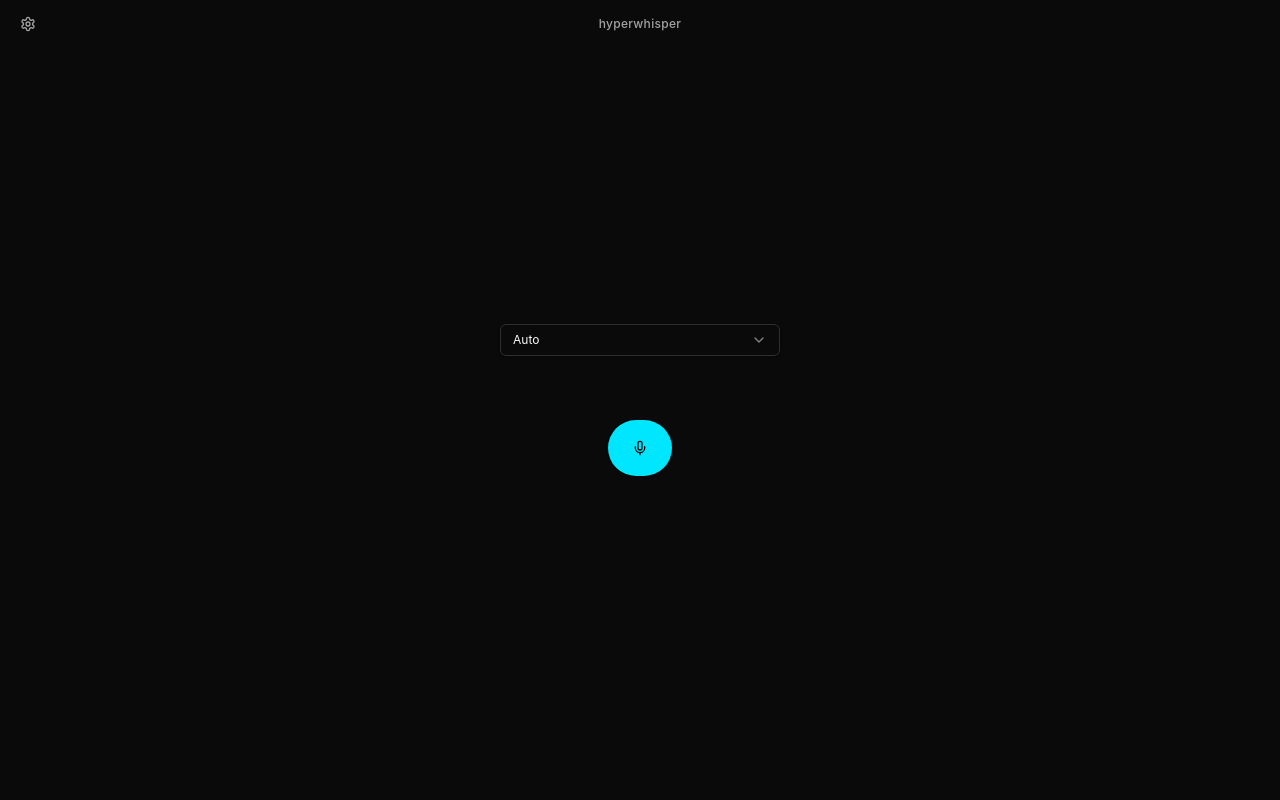
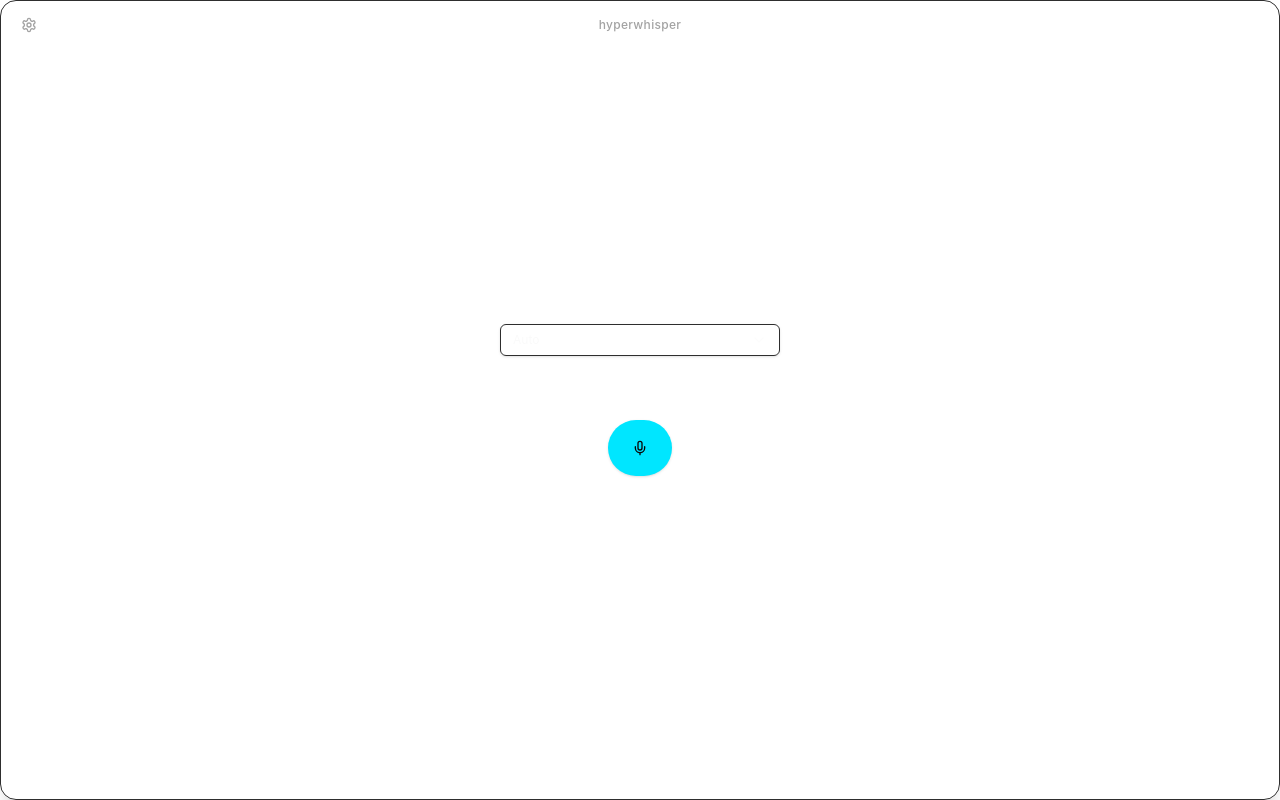
Before and after one commit to hyperwhisper/app, a React (Vite) app: page / in a window 1280 px wide. Built offline with nearby package versions, Linux system fonts and the light colour scheme.

Commit message:
chore: translucent
Signed-off-by: Ameya Shenoy <shenoy.ameya@gmail.com>

```diff
--- a/index.html
+++ b/index.html
@@ -7,8 +7,8 @@
     <title>HyperWhisper</title>
   </head>
 
-  <body>
-    <div id="root"></div>
+  <body style="background: transparent;">
+    <div id="root" style="background: transparent;"></div>
     <script type="module" src="/src/main.tsx"></script>
   </body>
 </html>
--- a/src-tauri/tauri.conf.json
+++ b/src-tauri/tauri.conf.json
@@ -15,8 +15,10 @@
         "label": "main",
         "title": "hyperwhisper",
         "width": 800,
-        "height": 135,
-        "decorations": false
+        "height": 270,
+        "decorations": false,
+        "transparent": true,
+        "backgroundColor": [0, 0, 0, 0]
       }
     ],
     "security": {
--- a/src/App.tsx
+++ b/src/App.tsx
@@ -435,7 +435,7 @@ function App() {
   const handleDrag = () => getCurrentWindow().startDragging();
 
   return (
-    <main className="flex flex-col items-center justify-center h-screen w-screen relative bg-background">
+    <main className="flex flex-col items-center justify-center h-screen w-screen relative bg-white/10 backdrop-blur-2xl backdrop-saturate-150 rounded-2xl border border-white/20 shadow-xl">
       {/* Drag handle area */}
       <div
         className="absolute top-0 left-0 right-0 h-5 cursor-move z-50"
@@ -500,6 +500,15 @@ function App() {
           <Mic className="h-5 w-5" />
         )}
       </Button>
+
+      {/* Transcription text */}
+      {finalText && !isRecording && (
+        <div className="mt-4 px-4 w-full max-w-[700px] max-h-[80px] overflow-y-auto">
+          <p className="text-sm text-foreground/90 text-center leading-relaxed">
+            {finalText}
+          </p>
+        </div>
+      )}
     </main>
   );
 }
--- a/src/index.css
+++ b/src/index.css
@@ -77,8 +77,8 @@
   border-color: var(--border);
 }
 
-body {
-  background-color: var(--background);
+html, body {
+  background-color: transparent;
   color: var(--foreground);
   font-family: Inter, -apple-system, BlinkMacSystemFont, "Segoe UI", Roboto, sans-serif;
   font-synthesis: none;
```
Also changed, not shown: 1 other file (tests, documents, lock files or other folders).
